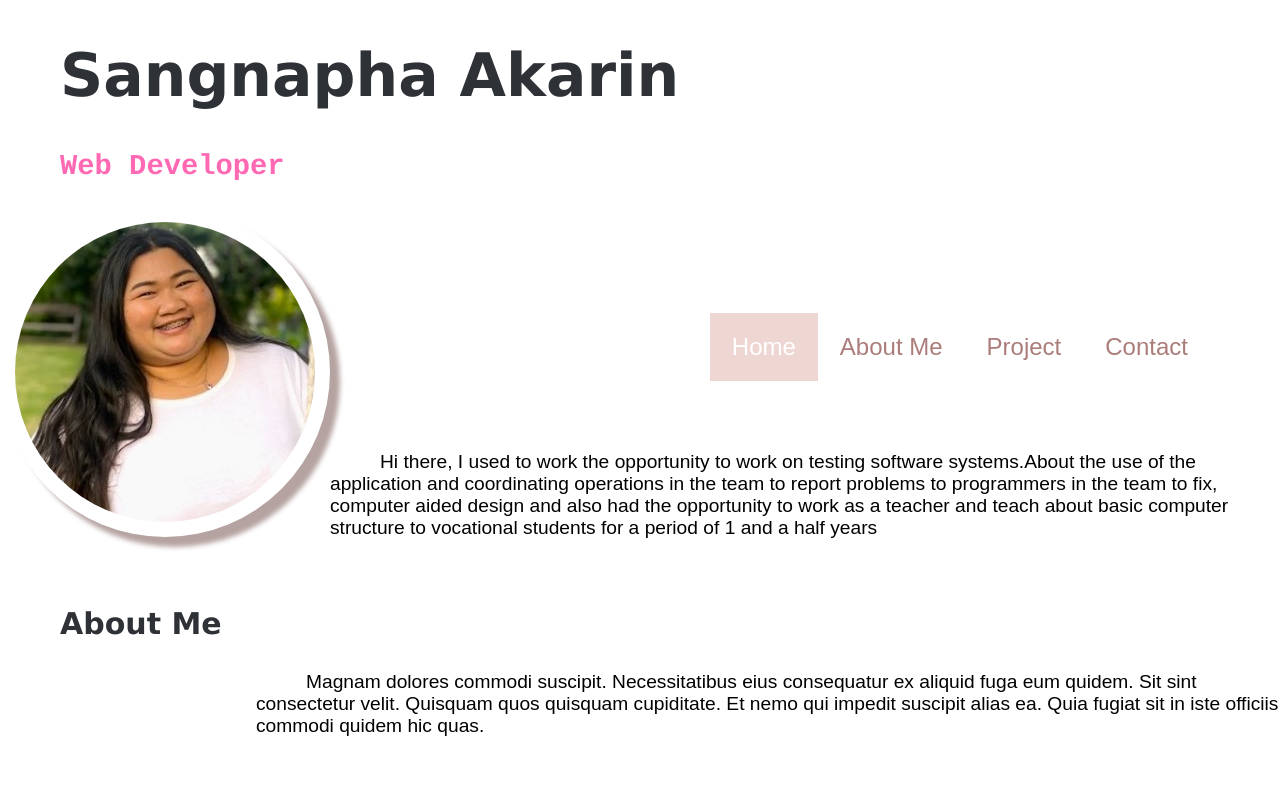
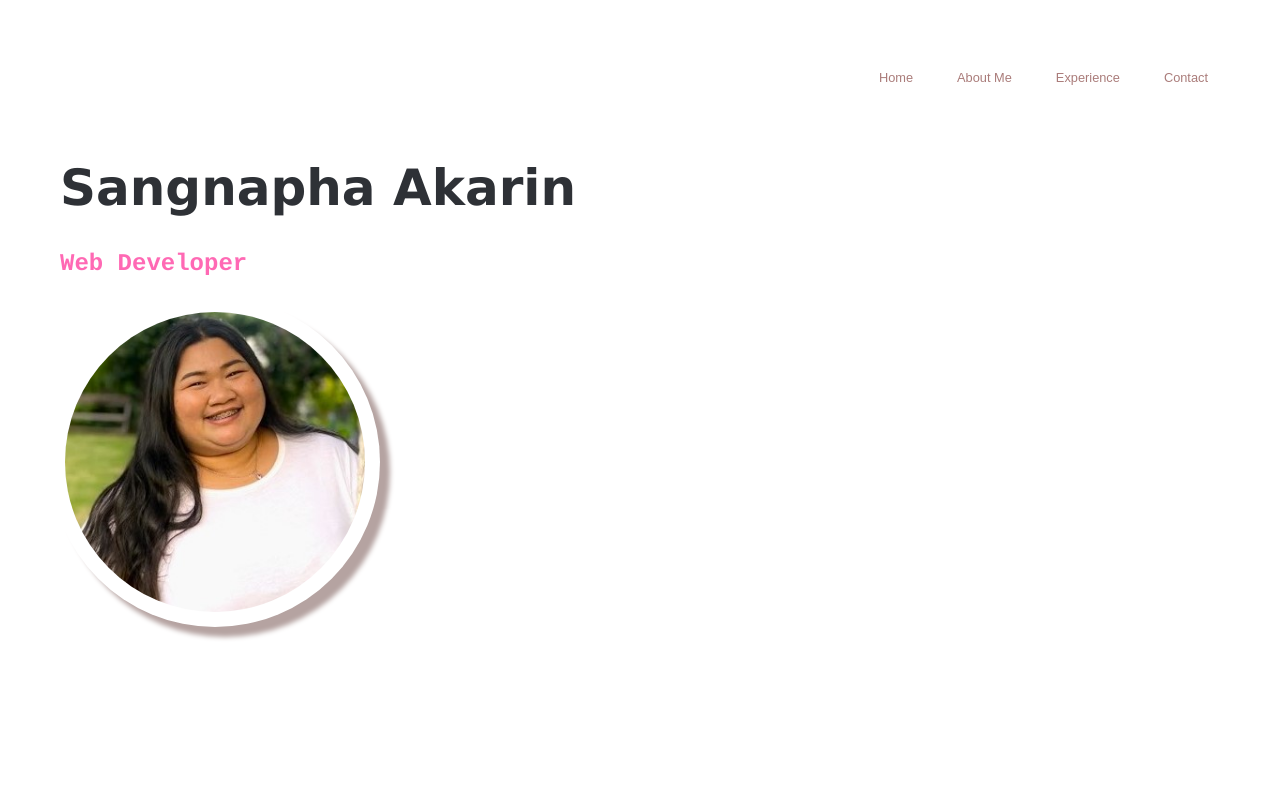
Before and after one commit to sangnapha26/sangnapha26.github.io, a plain HTML site: page index.html in a window 1280 px wide. Shown: the top 800 px of the page. Drawn offline with Linux system fonts and the light colour scheme.

Commit message:
update menu bar & link page

```diff
--- a/index.html
+++ b/index.html
@@ -11,7 +11,7 @@
                 text-align:left ;
                 color : #2E3136 ;
 		          font-family: Verdana ;
-		          font-size: 60px;
+		          font-size: 50px;
                 padding-left: 60px;
              }
 
@@ -19,9 +19,10 @@
                 text-align:left ;
                 color : #FF69B4;
                 font-family: Courier;
-                font-size: 180%;
+                font-size: 40x;
                 padding-left : 60px;
              }
+
 
              h4{
                 text-align:left ;
@@ -45,10 +46,10 @@
              margin: 0;
              padding: 20px;
              overflow: hidden;
-             font-size: 150%;
+             font-size: 80%;
              border: none;
              background-color: none;
-             margin: 50px;
+             margin: 30px;
              position: sticky;
                 }
 
@@ -65,7 +66,7 @@
                }
 
           li a:hover:not(.active) {
-             background-color: #ddd;
+             background-color: #FAF0E6;
                }
 
           li a.active {
@@ -76,22 +77,18 @@
 
             .img-profile {
             border-radius: 60%;
-            padding-left: 60px;
+            padding-left: 100px;
             padding-top: 50px;
-            float: left;
+            margin-left: 50px;
             width: 300px;
             height: 450x;
             padding: 15px;
             box-shadow: 10px 10px 5px #B5A3A1 ;
             }
 
-            p.defual {
-            margin-left: 20% ;
-            text-indent: 50px;
-            font-size: 120%;
-              }
 
             .About {
+               margin-top: 50000px ;
                text-align:left 70px ;
                 color : #2E3136 ;
 		          font-family: Verdana ;
@@ -101,6 +98,7 @@
 
             .section-title {
                text-align:left ;
+               margin-top: 400px ;
                 color : #2E3136;
                 font-family: Verdana;
                 font-size: 100%;
@@ -127,11 +125,22 @@
             }
 
             p.defual {
+            margin-top: 50px ;
+            margin-left: 100px;
+            margin-right: 50px;
             text-indent: 50px;
             font-size: 120%;
+            font-family: Courier;
               }
 
 
+              .Ex01{
+                text-align:left ;
+                color : ;
+                font-family: Courier;
+                font-size: 150%;
+                padding-left : 60px;
+             }
 
 
    </style>
@@ -139,23 +148,16 @@
 </head>
 
 <body>
-      <h1>Sangnapha Akarin</h1>
+   <ul>
+      <li><a href="#contact">Contact</a>
+      <li><a href="#Experience">Experience</a>
+      <li><a href="#about">About Me</a>
+      <li><a href="#home">Home</a>
+    </ul>
+      <h1>Sangnapha Akarin </h1>
      <h2>Web Developer</h2>
   <img class="img-profile" src="image/IMG_5683.JPG" alt="Pineapple" width="300" height="300" >
 <br><br>
-
-<ul>
-  <li><a href="#contact">Contact</a>
-  <li><a href="#Project">Project</a>
-  <li><a href="#about">About Me</a>
-  <li><a class="active" href="#home">Home</a>
-</ul>
-
-
-<p class="defual">Hi there, I used to work the opportunity to work on testing software systems.About the use of the application and coordinating operations in the team to report problems to programmers in the team to fix, computer aided design
-  and also had the opportunity to work as a teacher and teach about basic computer structure to vocational students for a period of 1 and a half years
-</p> <br>
-
 
    <!-- ======= About Section ======= -->
    <section id="about" class="about">
@@ -163,7 +165,10 @@
 
         <p class="section-title">
           <h3>About Me</h3>
-          <p class="defual">Magnam dolores commodi suscipit. Necessitatibus eius consequatur ex aliquid fuga eum quidem. Sit sint consectetur velit. Quisquam quos quisquam cupiditate. Et nemo qui impedit suscipit alias ea. Quia fugiat sit in iste officiis commodi quidem hic quas.</p>
+<p class="defual">Hi there, I used to work the opportunity to work on testing software systems.About the use of the application and coordinating operations in the team to report problems to programmers in the team to fix, computer aided design
+  and also had the opportunity to work as a teacher and teach about basic computer structure to vocational students for a period of 1 and a half years
+</p> <br>
+
 
          <p class="blockm">
                 Birthday: 10 September 1993 <br>
@@ -174,34 +179,21 @@
 
          </p>
 
+
+         <section id="Experience" class="Experience">
+            <div class="container">
+
          <p class="section-title">
             <h3>Experience</h3>
-            <h4 class="">Tester &amp; Business Analyst</h4>
-         <p class="blockm">
-              Adi Resourcing inc: Software Tester<br>
+            <h4 class="h4">Tester &amp; Business Analyst</h4>
+            <h5 class="Ex01">Adi Resourcing inc, &amp; Software Tester</h5>
+         <p class="defual">
               Testing System ,Test Case, Test Scenario, report issue ,use Jira, fill in data , Test SIT and UAT Create Data on Salesforce and Mobiu
-
-
-         </p>
 
 
 
 
-
-
-
-
-
-
-
-
-
-
-
-
-
-
-    </section><!-- End About Section -->
+         </p>
 
 
 
```
